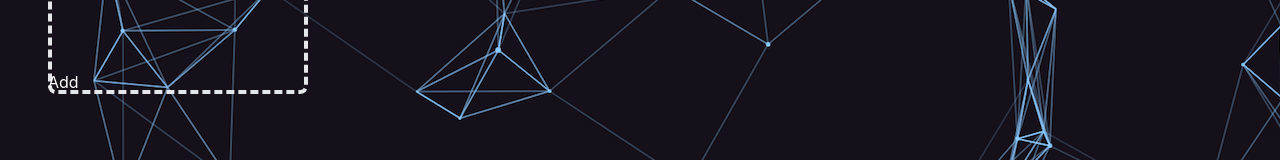
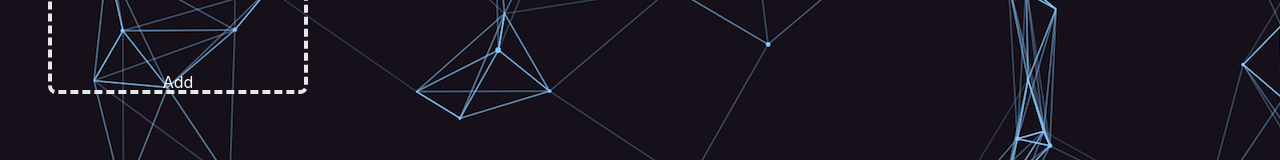
Before and after one commit to nicolacalvio/DSI_Board, a React (Create React App) app in the folder dsi_board/: page / in a window 1280 px wide. Shown: the part 378-538 px from the top of the page. Built offline with nearby package versions, Linux system fonts and the light colour scheme.

Commit message:
Column inserimento Card

```diff
--- a/dsi_board/src/App.tsx
+++ b/dsi_board/src/App.tsx
@@ -8,20 +8,12 @@ import Card from './components/Card';
 class App extends Component<any, any> {
 state = {}
 
-    addCard:any = (idCard:number) =>{
-        return (
-            <>
-                <Card/>
-            </>
-        )
-    }
-
   render(){
       return (
           <>
               <Header />
               <div className="grid grid-cols-4 gap-4">
-                <Column title="TO DO" addCard={this.addCard(1)}/>
+                <Column title="TO DO"/>
               </div>
           </>
       );
--- a/dsi_board/src/components/Column.tsx
+++ b/dsi_board/src/components/Column.tsx
@@ -1,8 +1,20 @@
 import React, {Component} from 'react';
+import Card from './Card';
+
+
 
 
 class Column extends Component<any, any> {
-    state = {}
+    state = {
+        cards: []
+    }
+    addCard = (idCard:any) => {
+        const cards:any = [...this.state.cards];
+        cards.push(
+            {id:idCard,descrizione:"ciao"}
+        )
+        this.setState({cards})
+    }
 
     render(){
         return (
@@ -12,9 +24,14 @@ class Column extends Component<any, any> {
                         <div className="px-4 py-6 sm:px-0">
                             <div className="border-4 border-dashed border-gray-200 rounded-lg h-96">
                                 <div className="flex justify-center text-black bg-gray-200 rounded-sm">{this.props.title}</div>
+                           </div>
+                            <div className="flex justify-center">
+                                {this.state.cards.map(card=>(
+                                    <Card key={1} cardTitle="Ciao" openDesc="auuu"/>
+                                ))}
+                                <button className="relative bottom-6 text-white" onClick={()=>this.addCard}>Add</button>
+                            </div>
 
-                           </div>
-                            <button className="relative flex bottom-6 justify-center text-white" onClick={()=>this.props.addCard(this.props.idCard)}>Add</button>
                         </div>
                     </div>
                 </main>
```
